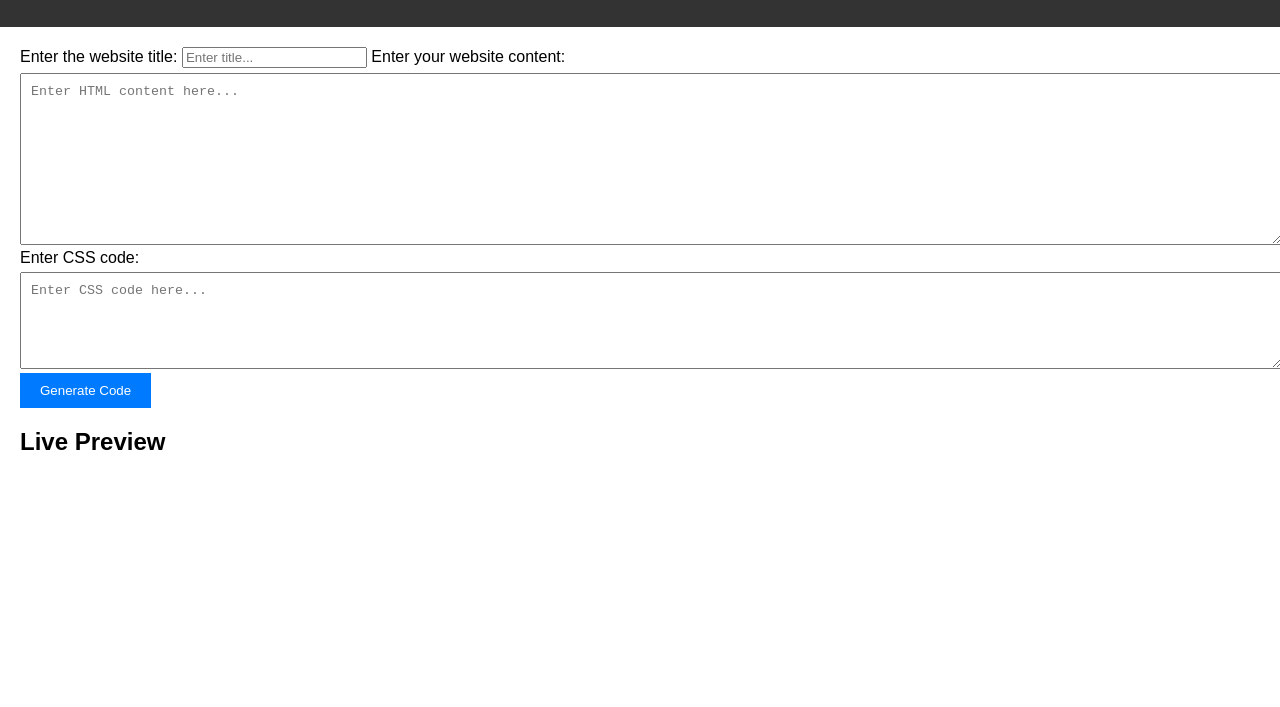
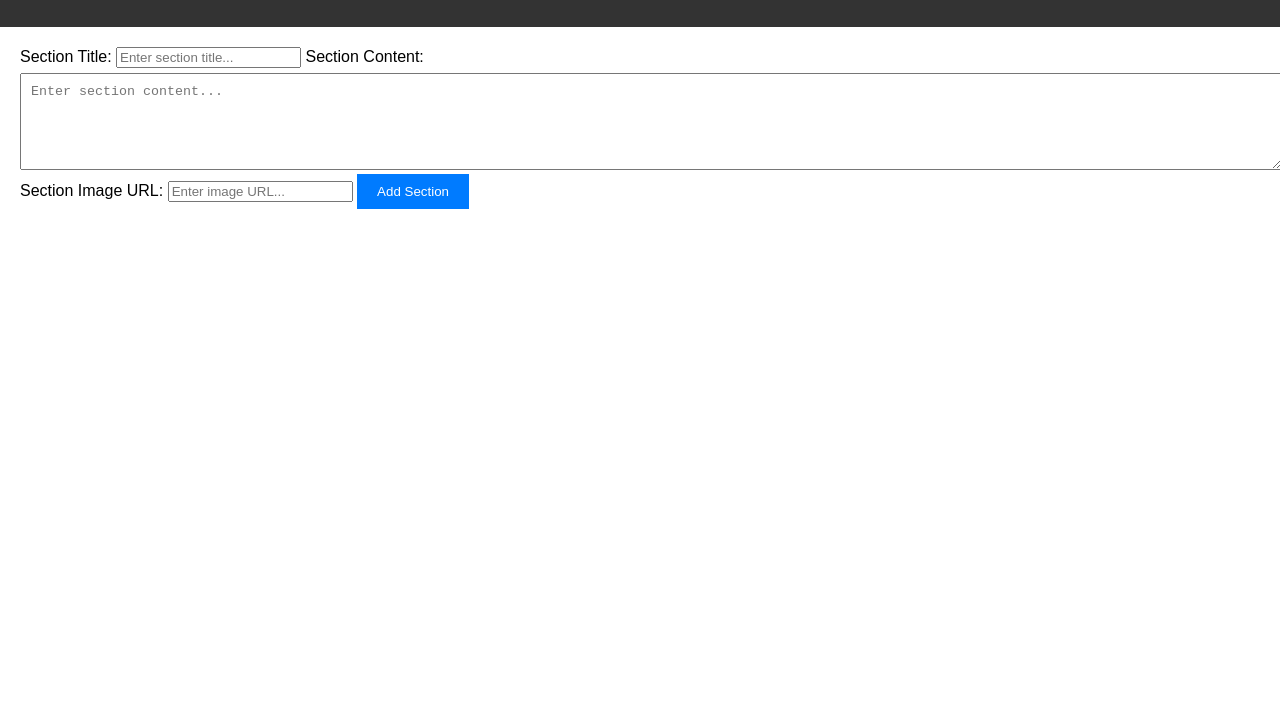
Before and after one commit to One-And-Done/website-generator, a plain HTML site: page index.html in a window 1280 px wide. Shown: the part 93-800 px from the top of the page. Drawn offline with Linux system fonts and the light colour scheme.

Commit message:
Update index.html

```diff
--- a/index.html
+++ b/index.html
@@ -3,26 +3,22 @@
 <head>
     <meta charset="UTF-8">
     <meta name="viewport" content="width=device-width, initial-scale=1.0">
-    <title>Website Code Generator</title>
+    <title>Website Generator</title>
     <link rel="stylesheet" href="styles.css">
 </head>
 <body>
     <header>
-        <h1>Website Code Generator</h1>
+        <h1>Website Generator</h1>
     </header>
     <main>
         <div class="form-container">
-            <label for="website-title">Enter the website title:</label>
-            <input type="text" id="website-title" placeholder="Enter title...">
-            <label for="website-content">Enter your website content:</label>
-            <textarea id="website-content" rows="10" cols="50" placeholder="Enter HTML content here..."></textarea>
-            <label for="css-content">Enter CSS code:</label>
-            <textarea id="css-content" rows="5" cols="50" placeholder="Enter CSS code here..."></textarea>
-            <button id="generate-button">Generate Code</button>
-        </div>
-        <div class="preview-container">
-            <h2>Live Preview</h2>
-            <iframe id="preview-frame" frameborder="0"></iframe>
+            <label for="section-title">Section Title:</label>
+            <input type="text" id="section-title" placeholder="Enter section title...">
+            <label for="section-content">Section Content:</label>
+            <textarea id="section-content" rows="5" cols="50" placeholder="Enter section content..."></textarea>
+            <label for="section-image">Section Image URL:</label>
+            <input type="text" id="section-image" placeholder="Enter image URL...">
+            <button id="add-section-button">Add Section</button>
         </div>
         <div id="generated-code"></div>
     </main>
```
